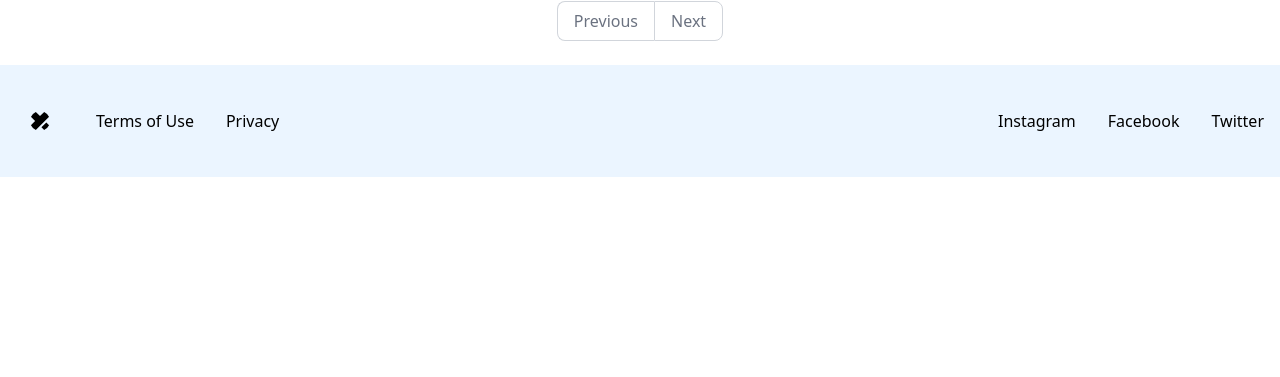
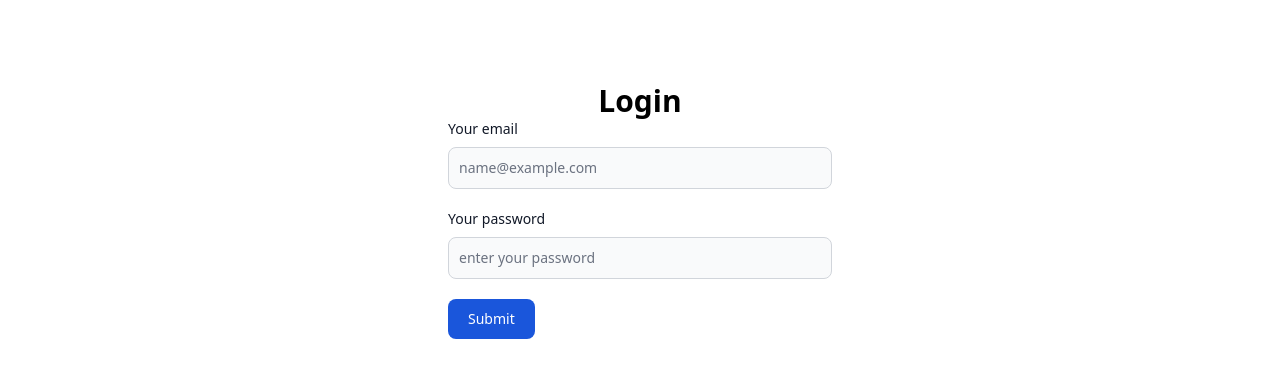
Before and after one commit to imzahidhasan/FilterFlex_client, a React (Vite) app: page / in a window 1280 px wide. Shown: the part 189-566 px from the top of the page. Built offline with nearby package versions, Linux system fonts and the light colour scheme; no server answers.

Commit message:
added login page

```diff
--- a/package.json
+++ b/package.json
@@ -10,6 +10,7 @@
     "preview": "vite preview"
   },
   "dependencies": {
+    "firebase": "^10.13.0",
     "flowbite": "^2.5.1",
     "flowbite-react": "^0.10.1",
     "react": "^18.3.1",
--- a/src/components/Card.jsx
+++ b/src/components/Card.jsx
@@ -1,6 +1,9 @@
-import React from 'react'
+import React, { useContext } from 'react'
+import { AuthContext } from '../firebase/FirebaseProvider';
 
-function Card({ title, img, rating, price ,brand}) {
+function Card({ title, img, rating, price, brand }) {
+    const { loading ,user} = useContext(AuthContext)
+    console.log(loading,user);
     return (
         <div>
             <p>{ brand}</p>
--- /dev/null
+++ b/src/firebase/FirebaseProvider.jsx
@@ -0,0 +1,54 @@
+import React, { createContext, useEffect, useState } from 'react'
+import auth from './firebase.config'
+import { createUserWithEmailAndPassword, GoogleAuthProvider, onAuthStateChanged, signInWithEmailAndPassword, signInWithPopup, signOut } from 'firebase/auth';
+
+export const AuthContext = createContext(null)
+
+function FirebaseProvider({ children }) {
+    const [user, setUser] = useState(null)
+    const [loading, setLoading] = useState(true)
+    const googleProvider = new GoogleAuthProvider();
+
+    const createUser = () => {
+        return createUserWithEmailAndPassword(auth,email,password)
+    }
+
+    const loginUser = (email, password) => {
+        setLoading(true)
+        return signInWithEmailAndPassword(auth, email, password)
+    }
+
+    const logout = () => {
+        return signOut(auth)
+    }
+
+    const googleLogin = () => {
+        setLoading(true)
+        return signInWithPopup(auth, googleProvider)
+    }
+
+    useEffect(() => {
+        setLoading(true)
+
+        const unSubscribe = onAuthStateChanged(auth, (user) => {
+            if (user) {
+                setUser(user)
+            } else {
+                setUser(null)
+            }
+            setLoading(false) // Set loading to false after checking auth state
+        })
+
+        return () => unSubscribe()
+
+    }, [])
+
+    const value = { loginUser, logout, googleLogin, loading, user }
+    return (
+        <AuthContext.Provider value={value}>
+            {children}
+        </AuthContext.Provider>
+    )
+}
+
+export default FirebaseProvider
--- /dev/null
+++ b/src/firebase/firebase.config.js
@@ -0,0 +1,22 @@
+// Import the functions you need from the SDKs you need
+import { getApp, initializeApp } from "firebase/app";
+import { getAuth } from "firebase/auth";
+// TODO: Add SDKs for Firebase products that you want to use
+// https://firebase.google.com/docs/web/setup#available-libraries
+
+// Your web app's Firebase configuration
+const firebaseConfig = {
+  apiKey: "AIzaSyCu8oBLwhUMmz_eO72VgnWAvj05BJeG4vg",
+  authDomain: "filterflex-35340.firebaseapp.com",
+  projectId: "filterflex-35340",
+  storageBucket: "filterflex-35340.appspot.com",
+  messagingSenderId: "1010617433711",
+  appId: "1:1010617433711:web:975029f7a248830392579a",
+};
+
+// Initialize Firebase
+const app = initializeApp(firebaseConfig);
+
+const auth = getAuth(app)
+
+export default auth
--- a/src/pages/HomePage.jsx
+++ b/src/pages/HomePage.jsx
@@ -13,9 +13,6 @@ function ProductList() {
     const [category, setCategory] = useState('')
     const [loading, setLoading] = useState(true)
 
-
-
-    console.log(loading);
 
     useEffect(() => {
         setLoading(true);
--- /dev/null
+++ b/src/pages/LoginPage.jsx
@@ -0,0 +1,47 @@
+import React, { useContext, useEffect } from 'react'
+import { AuthContext } from '../firebase/FirebaseProvider'
+import { useNavigate } from 'react-router-dom'
+
+function LoginPage() {
+    const { user, loginUser } = useContext(AuthContext)
+    const navigate = useNavigate()
+
+    useEffect(() => {
+        if (user) {
+            navigate('/products')
+        }
+    }, [user, navigate])
+
+    const handleSubmit = (e) => {
+        e.preventDefault()
+        const email = e.target.email.value
+        const password = e.target.password.value
+
+        loginUser(email, password).then((user) => {
+            if (user) {
+                navigate('/products')
+            }
+        }).catch((error) => {
+            console.error("Login failed:", error)
+        })
+    }
+
+    return (
+        <div className="h-screen w-screen relative">
+            <form onSubmit={handleSubmit} className="max-w-sm w-full min-w-[300px] mx-auto absolute top-1/2 left-1/2 transform -translate-x-1/2 -translate-y-1/2">
+                <h1 className='text-center text-3xl font-semibold'>Login</h1>
+                <div className="mb-5">
+                    <label htmlFor="email" className="block mb-2 text-sm font-medium text-gray-900 dark:text-white">Your email</label>
+                    <input name='email' type="email" id="email" className="bg-gray-50 border border-gray-300 text-gray-900 text-sm rounded-lg focus:ring-blue-500 focus:border-blue-500 block w-full p-2.5 dark:bg-gray-700 dark:border-gray-600 dark:placeholder-gray-400 dark:text-white dark:focus:ring-blue-500 dark:focus:border-blue-500" placeholder="name@example.com" required />
+                </div>
+                <div className="mb-5">
+                    <label htmlFor="password" className="block mb-2 text-sm font-medium text-gray-900 dark:text-white">Your password</label>
+                    <input name='password' type="password" id="password" className="bg-gray-50 border border-gray-300 text-gray-900 text-sm rounded-lg focus:ring-blue-500 focus:border-blue-500 block w-full p-2.5 dark:bg-gray-700 dark:border-gray-600 dark:placeholder-gray-400 dark:text-white dark:focus:ring-blue-500 dark:focus:border-blue-500" placeholder='enter your password' required />
+                </div>
+                <button type="submit" className="text-white bg-blue-700 hover:bg-blue-800 focus:ring-4 focus:outline-none focus:ring-blue-300 font-medium rounded-lg text-sm w-full sm:w-auto px-5 py-2.5 text-center dark:bg-blue-600 dark:hover:bg-blue-700 dark:focus:ring-blue-800">Submit</button>
+            </form>
+        </div>
+    )
+}
+
+export default LoginPage
```
Also changed, not shown: src/main.jsx (+5 -2 lines), src/routes/Routes.jsx (+6 -1 lines), 1 other file (tests, documents, lock files or other folders).
